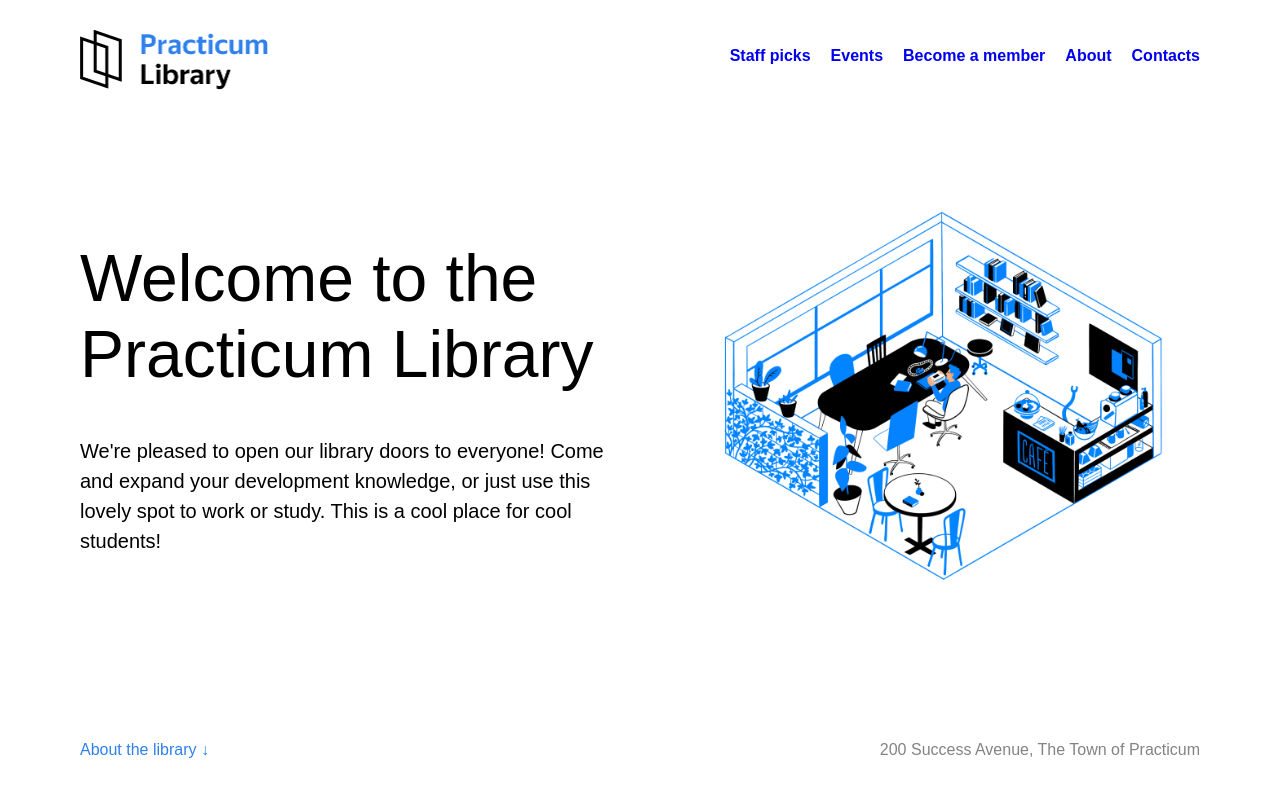
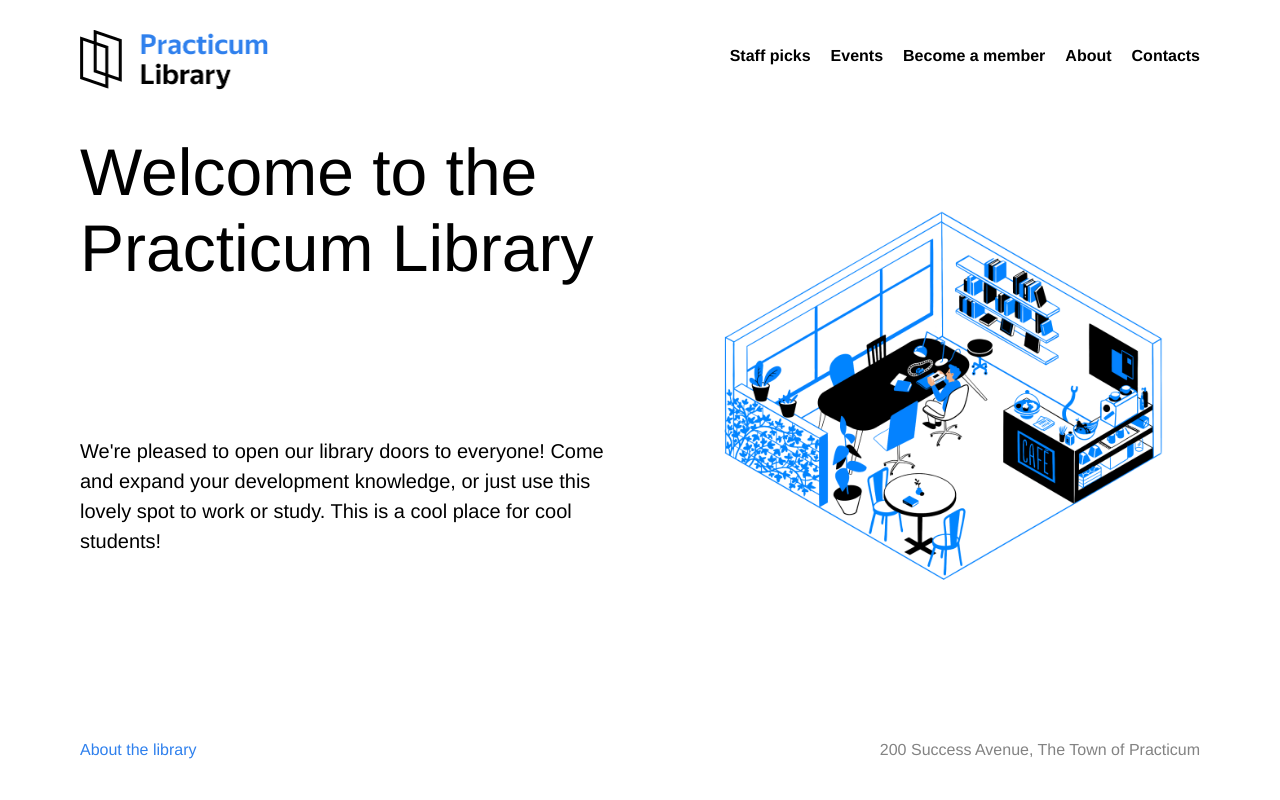
Before and after one commit to leurg89/se_project_library, a plain HTML site: page index.html in a window 1280 px wide. Shown: the top 800 px of the page. Drawn offline with Linux system fonts and the light colour scheme.

Commit message:
Revision1

```diff
--- a/index.html
+++ b/index.html
@@ -4,7 +4,6 @@
     <meta charset="UTF-8" />
     <meta name="viewport" content="width=device-width, initial-scale=1.0" />
     <title>Practicum Library</title>
-    <link rel="shortcut icon" href="favicon.ico" />
     <link rel="stylesheet" href="./styles/normalize.css" />
     <link rel="stylesheet" href="./styles/style.css" />
   </head>
@@ -19,19 +18,19 @@
             class="logo"
           />
           <ul class="nav__links">
-            <li id="Picks">
+            <li>
               <a class="nav__link" href="#staff">Staff picks</a>
             </li>
-            <li id="Events">
+            <li>
               <a class="nav__link" href="#events">Events</a>
             </li>
-            <li id="Member">
+            <li>
               <a class="nav__link" href="#membership">Become a member</a>
             </li>
-            <li id="About">
+            <li>
               <a class="nav__link" href="#about">About</a>
             </li>
-            <li id="Contacts">
+            <li>
               <a class="nav__link" href="#contacts">Contacts</a>
             </li>
           </ul>
@@ -48,7 +47,7 @@
           class="header__image"
         />
         <div class="header__footer">
-          <a class="header__link">About the library &darr;</a>
+          <a class="header__link" href="#about">About the library</a>
           <p class="header__address">
             200 Success Avenue, The Town of Practicum
           </p>
@@ -109,7 +108,7 @@
               <img
                 src="/images/person_cannon.png"
                 alt="Cannon"
-                class="person__image person__image_size_s"
+                class="person__image person__image_size_m"
               />
               <p class="person__caption">Annie Jump Cannon</p>
             </div>
--- a/styles/style.css
+++ b/styles/style.css
@@ -1,7 +1,7 @@
 .page {
   min-width: 1100px;
   max-width: 1600px;
-  font-family: Arial, Helvetica, sans-serif;
+  font-family: helvetica, arial, sans-serif;
   color: #000000;
   font-size: 16px;
   line-height: 20px;
@@ -25,7 +25,6 @@
   display: flex;
   justify-content: space-between;
   flex-direction: row;
-  height: 60px;
   align-items: center;
 }
 
@@ -52,6 +51,7 @@
   font-weight: bold;
   align-items: center;
   column-gap: 20px;
+  color: #000000;
 }
 
 .header__title {
@@ -60,7 +60,7 @@
   line-height: 76px;
   font-weight: 500;
   text-align: left;
-  margin-top: 150px;
+  margin-bottom: 150px;
 }
 
 .header__description {
@@ -247,10 +247,11 @@
   padding-top: 100px;
   padding-bottom: 140px;
   background-image: url("../images/staff_picks_background.jpg");
+  background-size: auto;
 }
 
 .staff__title {
-  color: white;
+  color: #ffffff;
   text-align: center;
   font-size: 44px;
   line-height: 52px;
@@ -336,15 +337,13 @@
   list-style-type: none;
   padding: 0;
   margin: 100px 0 0;
-  /* Add styles */
-  flex-basis: auto;
   display: flex;
   justify-content: center;
   gap: 40px;
 }
 
 .step {
-  justify-content: space-around;
+  flex-basis: auto;
   width: 220px;
 }
 
@@ -420,7 +419,6 @@
 .footer {
   box-sizing: border-box;
   background-color: #1f1f1f;
-  color: #000000;
   position: relative;
   padding: 60px 102px 60px 80px;
   font-size: 16px;
@@ -465,6 +463,7 @@
 }
 
 .footer__column-heading {
+  font-size: 16px;
   margin: 0 0 20px;
 }
 
```
